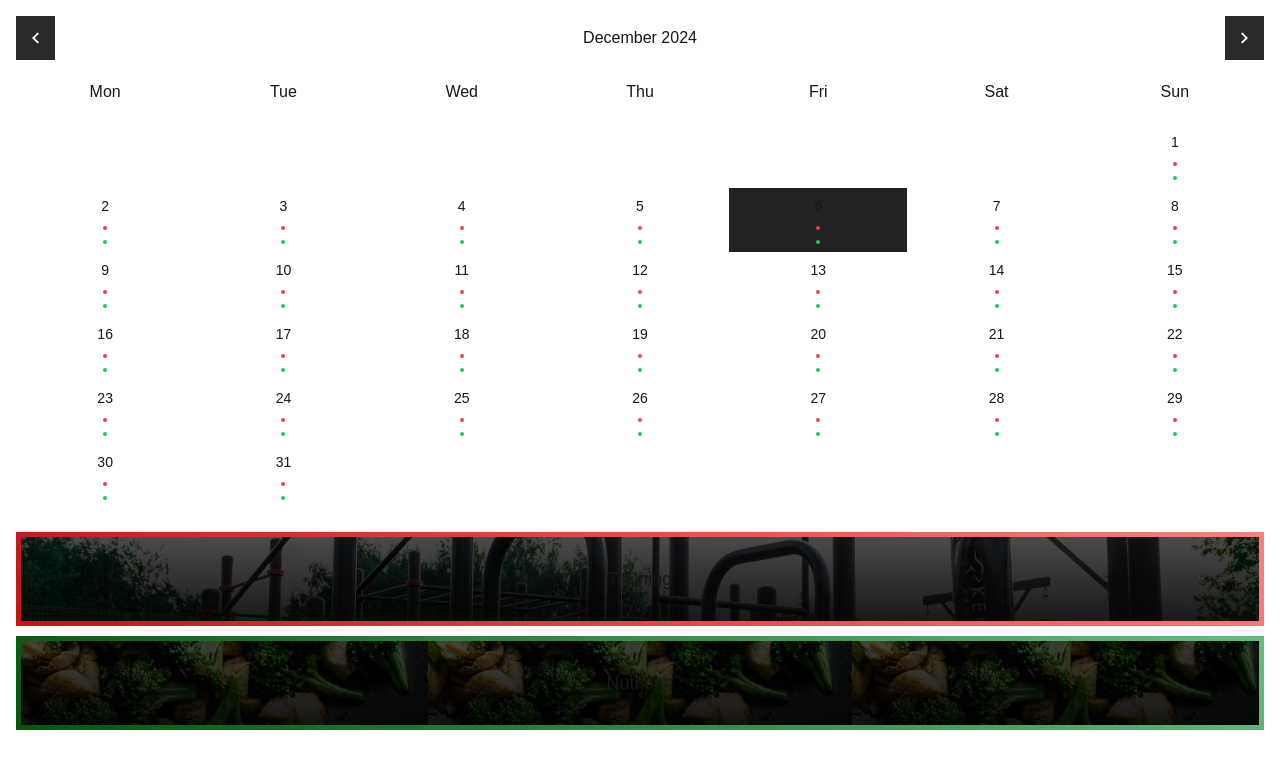
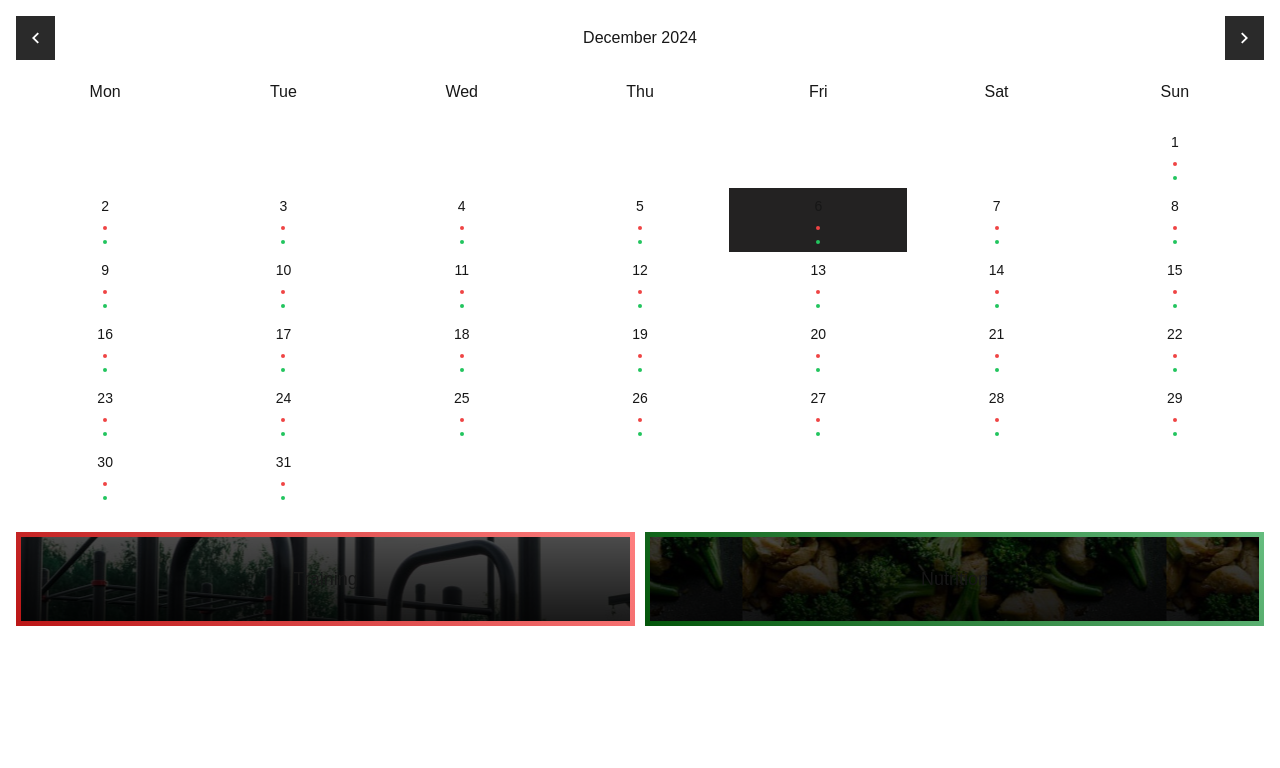
Before and after one commit to Techoplite/arete, a Next.js app: page / in a window 1280 px wide. Shown: the top 768 px of the page. Built offline with nearby package versions, Linux system fonts and the light colour scheme.

Commit message:
Wellness buttons on a row

```diff
--- a/src/components/WellnessButtons.tsx
+++ b/src/components/WellnessButtons.tsx
@@ -2,7 +2,7 @@ import WellnessButton from "./WellnessButton";
 
 export default function WellnessButtons() {
   return (
-    <div className="flex gap-2.5 flex-col w-full h-[-webkit-fill-available] flex-1 mt-6">
+    <div className="flex gap-2.5 flex-row w-full h-[-webkit-fill-available] flex-1 mt-6">
       <WellnessButton label="Training" color="red" />
       <WellnessButton label="Nutrition" color="green" />
     </div>
```
